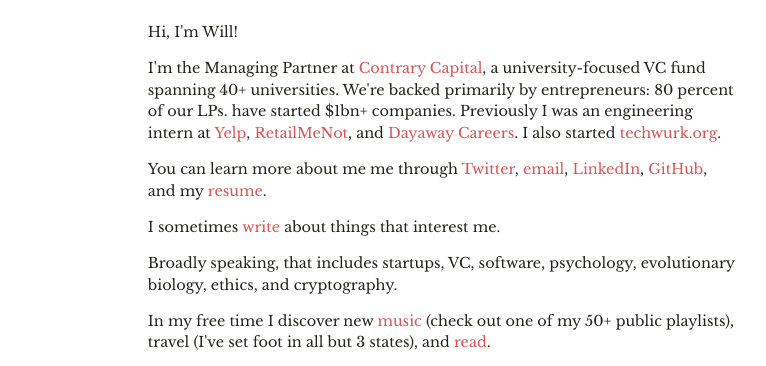
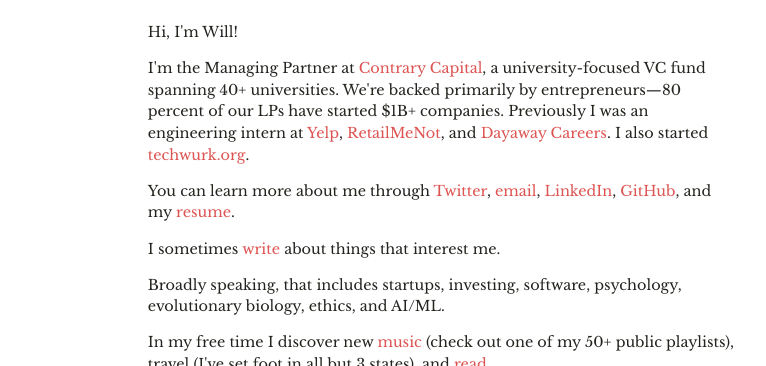
Before and after one commit to whrobbins/WillRobbinsDotOrg, a plain HTML site: page index.html in a window 1280 px wide. Shown: the part 124-490 px from the top of the page, without its empty margins (1-767 px from the left). Drawn offline with nearby package versions, Linux system fonts and the light colour scheme.

Commit message:
fix typo and add em dash

```diff
--- a/index.html
+++ b/index.html
@@ -56,13 +56,13 @@
 
     <p>Hi, I'm Will!</p>
 
-    <p>I'm the Managing Partner at <a href="http://contrarycap.com">Contrary Capital</a>, a university-focused VC fund spanning 40+ universities. We're backed primarily by entrepreneurs: 80 percent of our LPs. have started $1bn+ companies. Previously I was an engineering intern at <a href="http://yelp.com">Yelp</a>, <a href="http://retailmenot.com">RetailMeNot</a>, and <a href="http://dayawaycareers.com">Dayaway Careers</a>.  I also started <a href="http://techwurk.org">techwurk.org</a>. </p>
+    <p>I'm the Managing Partner at <a href="http://contrarycap.com">Contrary Capital</a>, a university-focused VC fund spanning 40+ universities. We're backed primarily by entrepreneurs&mdash;80 percent of our LPs have started $1B+ companies. Previously I was an engineering intern at <a href="http://yelp.com">Yelp</a>, <a href="http://retailmenot.com">RetailMeNot</a>, and <a href="http://dayawaycareers.com">Dayaway Careers</a>.  I also started <a href="http://techwurk.org">techwurk.org</a>. </p>
 
-    <p>You can learn more about me me through <a href="http://twitter.com/whrobbins">Twitter</a>, <a href="mailto:will@willrobbins.org">email</a>, <a href="http://linkedin.com/in/whrobbins">LinkedIn</a>, <a href="http://github.com/whrobbins">GitHub</a>, and my <a href="files/resume_oct_2017_vc.pdf">resume</a>.
+    <p>You can learn more about me through <a href="http://twitter.com/whrobbins">Twitter</a>, <a href="mailto:will@willrobbins.org">email</a>, <a href="http://linkedin.com/in/whrobbins">LinkedIn</a>, <a href="http://github.com/whrobbins">GitHub</a>, and my <a href="files/resume_oct_2017_vc.pdf">resume</a>.
 
     <p>I sometimes <a href="http://blog.willrobbins.org">write</a> about things that interest me.</p>
 
-    <p>Broadly speaking, that includes startups, VC, software, psychology, evolutionary biology, ethics, and cryptography. <p>
+    <p>Broadly speaking, that includes startups, investing, software, psychology, evolutionary biology, ethics, and AI/ML. <p>
 
     <p>In my free time I discover new <a href="https://open.spotify.com/user/wrobbns38">music</a> (check out one of my 50+ public playlists), travel (I've set foot in all but 3 states), and <a href="https://www.goodreads.com/user/show/63914525-will-robbins">read</a>.<p>
 
```
